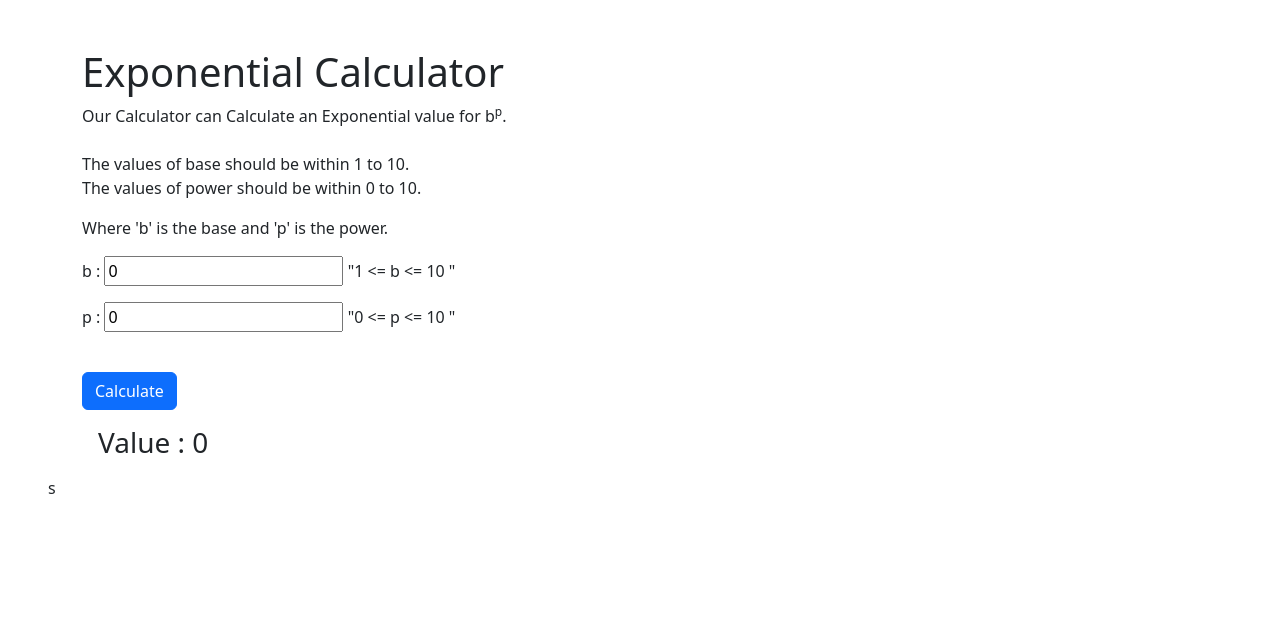
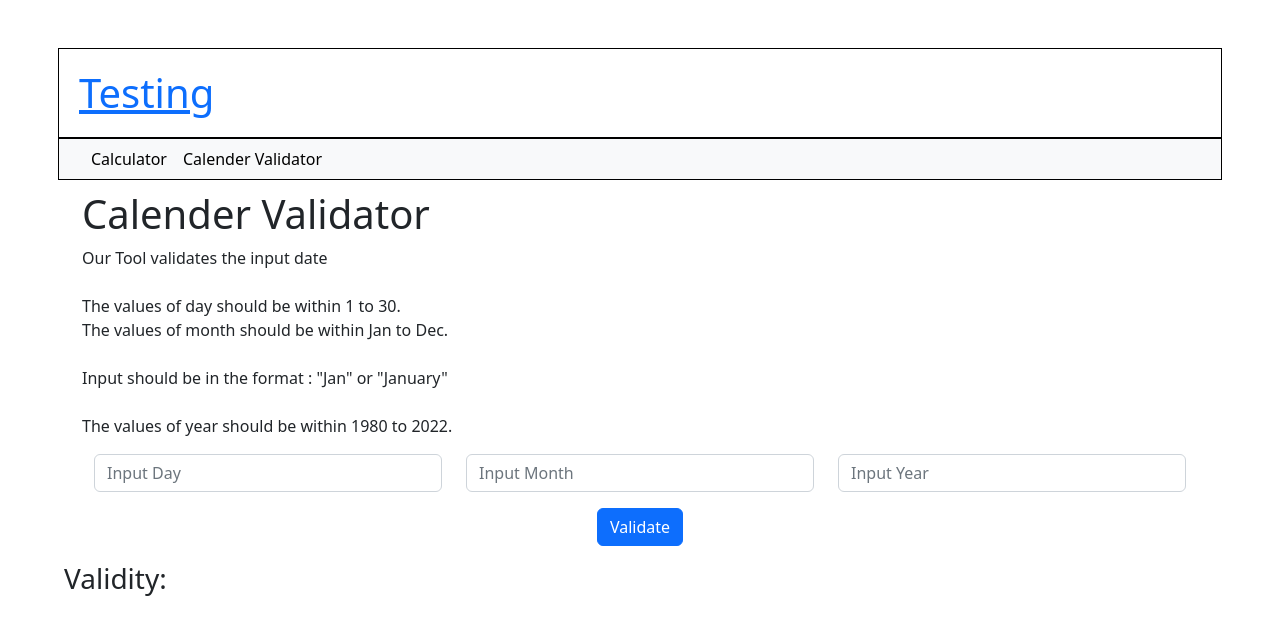
Before and after one commit to jaf107/Exponential-Calculator, a React (Create React App) app: page /calender in a window 1280 px wide. Shown: the top 634 px of the page. Built offline with nearby package versions, Linux system fonts and the light colour scheme.

Commit message:
Calender Validator added

```diff
--- a/package.json
+++ b/package.json
@@ -8,8 +8,11 @@
     "@testing-library/user-event": "^13.5.0",
     "bootstrap": "^5.2.2",
     "react": "^18.2.0",
+    "react-bootstrap": "^2.5.0",
     "react-dom": "^18.2.0",
+    "react-router-dom": "^6.4.2",
     "react-scripts": "5.0.1",
+    "reactstrap": "^9.1.4",
     "web-vitals": "^2.1.4"
   },
   "scripts": {
--- a/src/App.js
+++ b/src/App.js
@@ -1,10 +1,13 @@
 import "./App.css";
 import MainComponent from "./components/MainComponent";
+import { BrowserRouter } from "react-router-dom";
 
 function App() {
   return (
     <div className="">
-      <MainComponent />
+      <BrowserRouter>
+        <MainComponent />
+      </BrowserRouter>
     </div>
   );
 }
--- a/src/components/MainComponent.js
+++ b/src/components/MainComponent.js
@@ -1,10 +1,12 @@
 import React from "react";
-import Calculator from "./Calculator";
+import Body from "./body/Body";
+import Header from "./header/Header";
 
 const MainComponent = () => {
   return (
     <div className="m-5 ">
-      <Calculator />
+      <Header />
+      <Body />
     </div>
   );
 };
--- /dev/null
+++ b/src/components/body/Body.js
@@ -0,0 +1,17 @@
+import React from "react";
+import { Route, Routes } from "react-router-dom";
+import Calculator from "./Calculator";
+import CalenderValidator from "./CalenderValidator";
+
+const Body = () => {
+  return (
+    <div>
+      <Routes>
+        <Route path="/calculator" exact element={<Calculator />}></Route>
+        <Route path="/calender" exact element={<CalenderValidator />}></Route>
+      </Routes>
+    </div>
+  );
+};
+
+export default Body;
--- /dev/null
+++ b/src/components/body/CalenderValidator.css
@@ -0,0 +1,7 @@
+.calender_middle {
+  display: flex;
+}
+
+.validateBtn {
+  margin: auto;
+}
--- /dev/null
+++ b/src/components/body/CalenderValidator.js
@@ -0,0 +1,170 @@
+import React, { useState } from "react";
+import "./CalenderValidator.css";
+import Col from "react-bootstrap/esm/Col";
+import Container from "react-bootstrap/esm/Container";
+import Row from "react-bootstrap/esm/Row";
+
+const CalenderValidator = () => {
+  const [day, setDay] = useState("");
+  const [month, setMonth] = useState("");
+  const [year, setYear] = useState("");
+  const [ans, setAns] = useState(false);
+
+  function isLeapYear(yr) {
+    return yr % 400 === 0 || (yr % 100 !== 0 && yr % 4 === 0);
+  }
+  function validDay() {
+    if (day >= 1) {
+      if (month.toLowerCase() === "feb" || month.toLowerCase() === "february") {
+        if (day === 29 && isLeapYear(year)) return true;
+        if (day <= 28) return true;
+      }
+      if (
+        month.toLowerCase() === "apr" ||
+        month.toLowerCase() === "april" ||
+        month.toLowerCase() === "jun" ||
+        month.toLowerCase() === "june" ||
+        month.toLowerCase() === "sep" ||
+        month.toLowerCase() === "september" ||
+        month.toLowerCase() === "nov" ||
+        month.toLowerCase() === "november"
+      ) {
+        if (day <= 30) return true;
+      }
+      if (
+        month.toLowerCase() === "jan" ||
+        month.toLowerCase() === "january" ||
+        month.toLowerCase() === "mar" ||
+        month.toLowerCase() === "march" ||
+        month.toLowerCase() === "may" ||
+        month.toLowerCase() === "jul" ||
+        month.toLowerCase() === "july" ||
+        month.toLowerCase() === "aug" ||
+        month.toLowerCase() === "august" ||
+        month.toLowerCase() === "oct" ||
+        month.toLowerCase() === "october" ||
+        month.toLowerCase() === "dec" ||
+        month.toLowerCase() === "december"
+      ) {
+        if (day <= 31) {
+          return true;
+        }
+      }
+    }
+    return false;
+  }
+
+  function validMonth() {
+    if (
+      month.toLowerCase() === "jan" ||
+      month.toLowerCase() === "january" ||
+      month.toLowerCase() === "feb" ||
+      month.toLowerCase() === "february" ||
+      month.toLowerCase() === "mar" ||
+      month.toLowerCase() === "march" ||
+      month.toLowerCase() === "apr" ||
+      month.toLowerCase() === "april" ||
+      month.toLowerCase() === "may" ||
+      month.toLowerCase() === "jun" ||
+      month.toLowerCase() === "june" ||
+      month.toLowerCase() === "jul" ||
+      month.toLowerCase() === "july" ||
+      month.toLowerCase() === "aug" ||
+      month.toLowerCase() === "august" ||
+      month.toLowerCase() === "sep" ||
+      month.toLowerCase() === "september" ||
+      month.toLowerCase() === "oct" ||
+      month.toLowerCase() === "october" ||
+      month.toLowerCase() === "nov" ||
+      month.toLowerCase() === "november" ||
+      month.toLowerCase() === "dec" ||
+      month.toLowerCase() === "december"
+    )
+      return true;
+    return false;
+  }
+  function validYear() {
+    if (year > 1980 && year < 2022) {
+      return true;
+    }
+    return false;
+  }
+
+  function validateDate() {
+    // console.log(day, month, year);
+    if (validDay(day) && validMonth(month) && validYear(year)) {
+      setAns("Valid");
+    } else {
+      setAns("Invalid");
+    }
+
+    setDay("");
+    setMonth("");
+    setYear("");
+  }
+
+  return (
+    <div>
+      <div className="container">
+        <h1>Calender Validator</h1>
+        <p>
+          Our Tool validates the input date
+          <br /> <br />
+          The values of day should be within 1 to 30.
+          <br />
+          The values of month should be within Jan to Dec.
+          <br />
+          <br />
+          Input should be in the format : "Jan" or "January"
+          <br />
+          <br />
+          The values of year should be within 1980 to 2022.
+        </p>
+      </div>
+
+      <div className="container ">
+        <Container>
+          <Row>
+            <Col>
+              <input
+                className="mb-3 form-control"
+                placeholder="Input Day"
+                value={day}
+                onChange={(e) => setDay(e.target.value)}
+              ></input>
+            </Col>
+            <Col>
+              <input
+                className="mb-3 form-control"
+                placeholder="Input Month "
+                value={month}
+                onChange={(e) => setMonth(e.target.value)}
+              ></input>
+            </Col>
+            <Col>
+              <input
+                className="mb-3 form-control"
+                placeholder="Input Year"
+                value={year}
+                onChange={(e) => setYear(e.target.value)}
+              ></input>
+            </Col>
+          </Row>
+        </Container>
+      </div>
+
+      <div className="calender_middle ">
+        <button
+          type="submit"
+          onClick={validateDate}
+          className="btn btn-primary ml-4 validateBtn"
+        >
+          Validate
+        </button>
+      </div>
+      <h3 className="m-3 ">Validity: {ans}</h3>
+    </div>
+  );
+};
+
+export default CalenderValidator;
--- /dev/null
+++ b/src/components/header/Header.css
@@ -0,0 +1,17 @@
+.header{
+    margin: 10px;
+}
+
+.header .header_top{
+    padding: 20px;
+    border: 1px solid black;
+}
+#header_tag{
+    display: inline;
+    /* border: 1px solid red; */
+}
+
+#admin_btn{
+    margin: 10px;
+    margin-left: 80%;
+}
--- /dev/null
+++ b/src/components/header/Header.js
@@ -0,0 +1,22 @@
+import React from "react";
+import Navigation from "./Navigation";
+import "./Header.css";
+import { Link } from "react-router-dom";
+
+const Header = () => {
+  return (
+    <div className="header">
+      <div className="col-12 header_top">
+        <div>
+          <Link to={"/"} className="h1  nav-brand">
+            Testing
+          </Link>
+        </div>
+      </div>
+
+      <Navigation />
+    </div>
+  );
+};
+
+export default Header;
--- /dev/null
+++ b/src/components/header/Navigation.css
@@ -0,0 +1,10 @@
+.navigation{
+    border: 1px solid black;
+
+}
+
+.navigation .nav_item{
+    display: inline;
+    color: black;
+    /* border: 1px solid black; */
+}
--- /dev/null
+++ b/src/components/header/Navigation.js
@@ -0,0 +1,35 @@
+import React, { useEffect } from "react";
+import "./Navigation.css";
+import { Collapse, Nav, Navbar, NavItem } from "reactstrap";
+import { Link } from "react-router-dom";
+
+const Navigation = () => {
+  return (
+    <div className="navigation">
+      <Navbar light color="light" expand="sm">
+        <div className="container">
+          <Collapse navbar>
+            <Nav className="mr-auto" navbar>
+              <div>
+                <NavItem>
+                  <Link to={`/calculator`} className="nav-link nav_item">
+                    Calculator
+                  </Link>
+                </NavItem>
+              </div>
+              <div>
+                <NavItem>
+                  <Link to={`/calender`} className="nav-link nav_item">
+                    Calender Validator
+                  </Link>
+                </NavItem>
+              </div>
+            </Nav>
+          </Collapse>
+        </div>
+      </Navbar>
+    </div>
+  );
+};
+
+export default Navigation;
```
Also changed, not shown: src/components/body/Calculator.js (renamed from src/components/Calculator.js), 1 other file (tests, documents, lock files or other folders).
